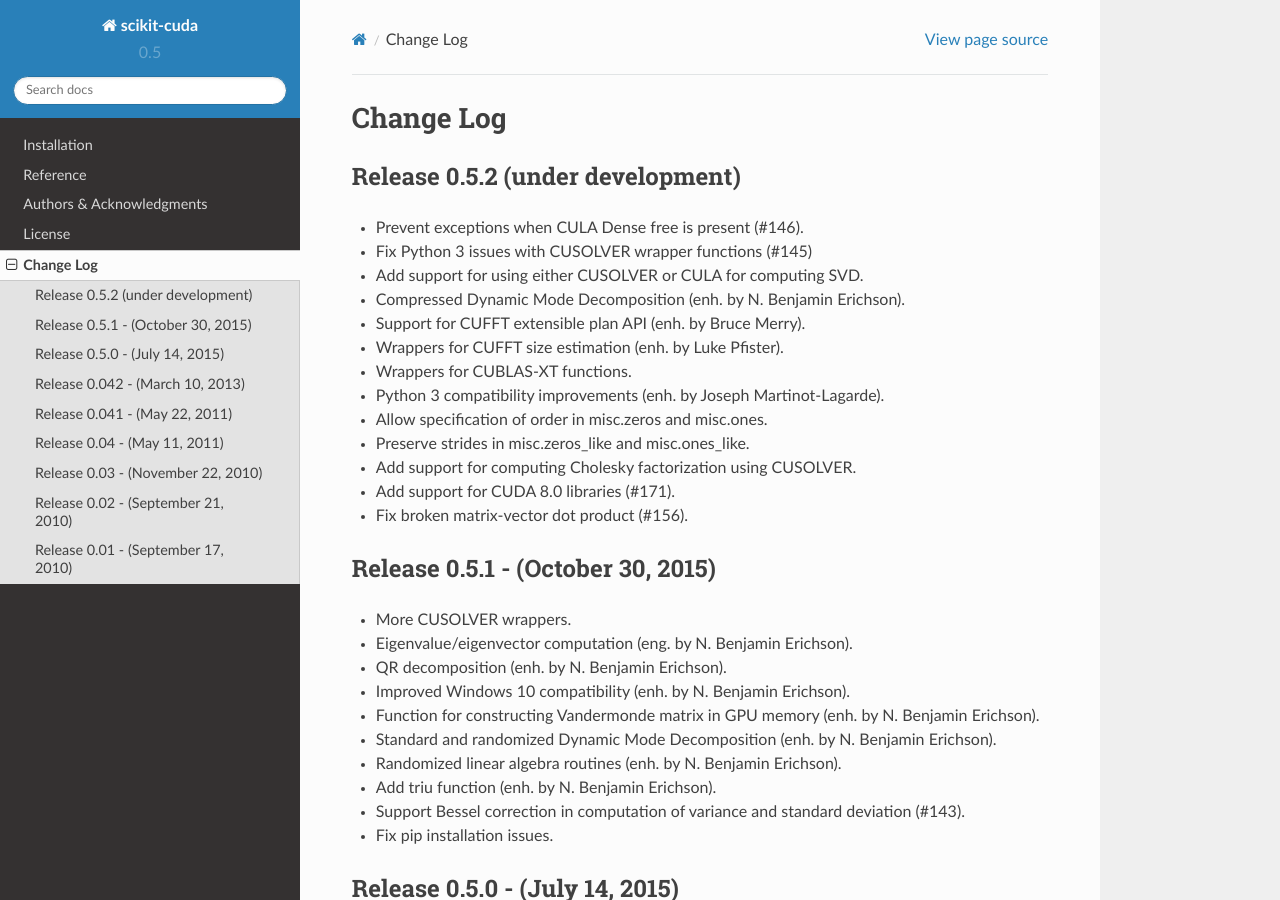
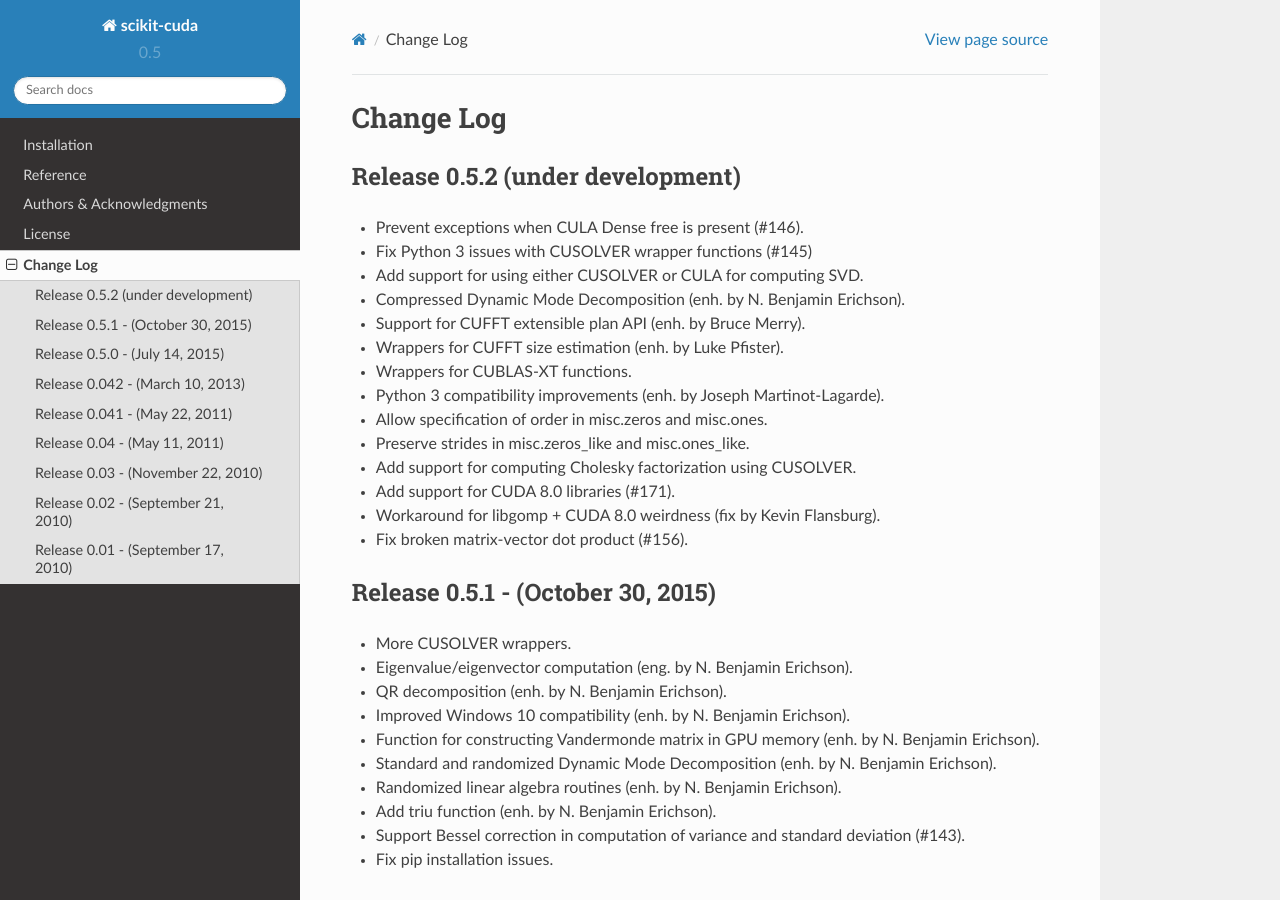
Before and after one commit to lebedov/scikit-cuda, a Sphinx documentation site: the page built from docs/source/changes.rst, in a window 1280 px wide and 900 px high. Built offline with Sphinx 7.4.7 and the Read the Docs theme 2.0.0, drawn with Linux system fonts in a browser that asks for light colours; formulas are drawn with MathJax 3.

Commit message:
Credit Kevin for libgomp fix.

```diff
--- a/docs/source/changes.rst
+++ b/docs/source/changes.rst
@@ -17,6 +17,7 @@
 * Preserve strides in misc.zeros_like and misc.ones_like.
 * Add support for computing Cholesky factorization using CUSOLVER.
 * Add support for CUDA 8.0 libraries (#171).
+* Workaround for libgomp + CUDA 8.0 weirdness (fix by Kevin Flansburg).
 * Fix broken matrix-vector dot product (#156).
 
 Release 0.5.1 - (October 30, 2015)
```
